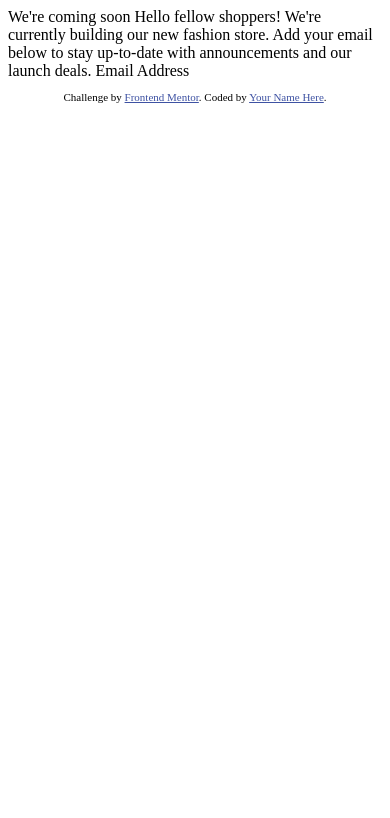
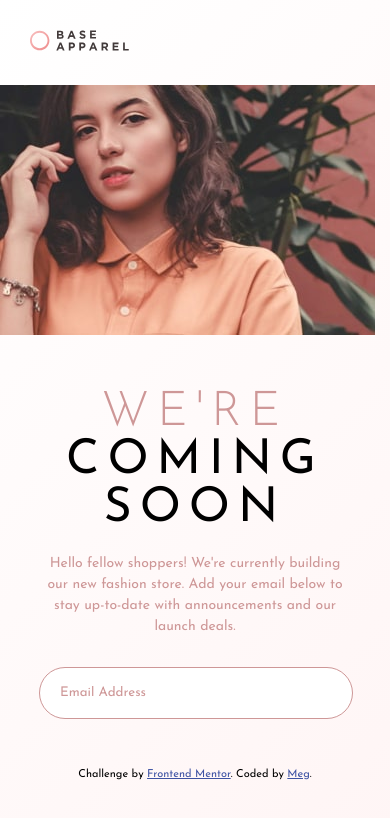
Before and after one commit to mbarnstien/base-apparel-coming-soon, a plain HTML site: page index.html in a window 390 px wide. Drawn offline with Linux system fonts and the light colour scheme.

Commit message:
Mobile Styles, Missing button

```diff
--- a/index.html
+++ b/index.html
@@ -8,26 +8,42 @@
 
   <title>Frontend Mentor | Base Apparel coming soon page</title>
 
-  <!-- Feel free to remove these styles or customise in your own stylesheet 👍 -->
-  <style>
-    .attribution { font-size: 11px; text-align: center; }
-    .attribution a { color: hsl(228, 45%, 44%); }
-  </style>
+  <link href="https://fonts.googleapis.com/css2?family=Josefin+Sans:wght@300;400;600&display=swap" rel="stylesheet">
+  <link rel="stylesheet" href="main.css">
+
 </head>
 <body>
+  <div class="card">
+    <div class="card-content">
+      <div class="mobile-photo">
+        <div class="mobile-logo">
+          <img src="images/logo.svg" alt="Base Apparel Logo" />
+        </div>
+        <img src="images/hero-mobile.jpg" alt="Fashionable Woman" />
+      </div>
+      <div class="desktop-photo">
+        <img src="images/hero-desktop.jpg" alt="Fashionable Woman" />
+      </div>
+      <div class="card-text">
+        <h1><span>We're</span> coming soon</h1>
+        <p>Hello fellow shoppers! We're currently building our new fashion store.
+          Add your email below to stay up-to-date with announcements and our launch deals.</p>
+          <div class="card-input">
+            <input type="email" id="email" name="email" value="Email Address">
 
-  We're coming soon
-
-  Hello fellow shoppers! We're currently building our new fashion store.
-  Add your email below to stay up-to-date with announcements and our launch deals.
-
-  Email Address
+          </div>
+      </div>
+    </div>
+  </div>
 
   <footer>
     <p class="attribution">
       Challenge by <a href="https://www.frontendmentor.io?ref=challenge" target="_blank">Frontend Mentor</a>.
-      Coded by <a href="#">Your Name Here</a>.
+      Coded by <a href="https://github.com/mbarnstien">Meg</a>.
     </p>
   </footer>
+
+  <script src="script.js"></script>
+
 </body>
 </html>
--- a/main.css
+++ b/main.css
@@ -0,0 +1,97 @@
+* {
+    margin: 0;
+    padding: 0;
+}
+
+html {
+    font-family: 'Josefin Sans', sans-serif;
+    font-size: 16px;
+}
+
+body {
+    height: 100vh;
+    background-image: linear-gradient(135deg, hsl(0, 0%, 100%), hsl(0, 100%, 98%));
+}
+
+/***Top of card***/
+.mobile-logo {
+    margin: 30px 30px;
+}
+
+.mobile-logo img {
+    width: 30%;
+}
+
+.desktop-photo {
+    display: none;
+}
+
+/***Card Text***/
+.card-text {
+    display: flex;
+    justify-content: center;
+    align-items: center;
+    flex-flow: row wrap;
+    width: 80%;
+    margin: auto;
+}
+
+.card-text h1 {
+    text-transform: uppercase;
+    text-align: center;
+    font-size: 3em;
+    font-weight: 400;
+    margin-top: 50px;
+    letter-spacing: 8px;
+}
+
+.card-text h1 span {
+    font-weight: 300;
+    color: hsl(0, 36%, 70%);
+}
+
+.card-text p {
+    text-align: center;
+    color: hsl(0, 36%, 70%);
+    font-size: 0.875em;
+    line-height: 1.5em;
+    margin-top: 20px;
+    margin-bottom: 30px;
+}
+
+/***Input Styles***/
+
+.card-input {
+    width: 100%;
+    margin-right: 20px;
+}
+
+input[type=email] {
+    font-family: 'Josefin Sans', sans-serif;
+    margin-bottom: 50px;
+    border-radius: 30px;
+    border: hsl(0, 36%, 70%) solid 1px;
+    width: 100%;
+    height: 50px;
+    color: hsl(0, 36%, 70%);
+    padding-left: 20px;
+}
+
+/***Footer***/
+.attribution {
+    font-size: 11px;
+    text-align: center;
+}
+.attribution a {
+    color: hsl(228, 45%, 44%);
+}
+
+@media only screen and (min-width: 1200px) {
+ .mobile-photo {
+     display: none;
+ }
+
+ .desktop-photo {
+     display: flex;
+ }
+}
```
Also changed, not shown: 1 other file.
